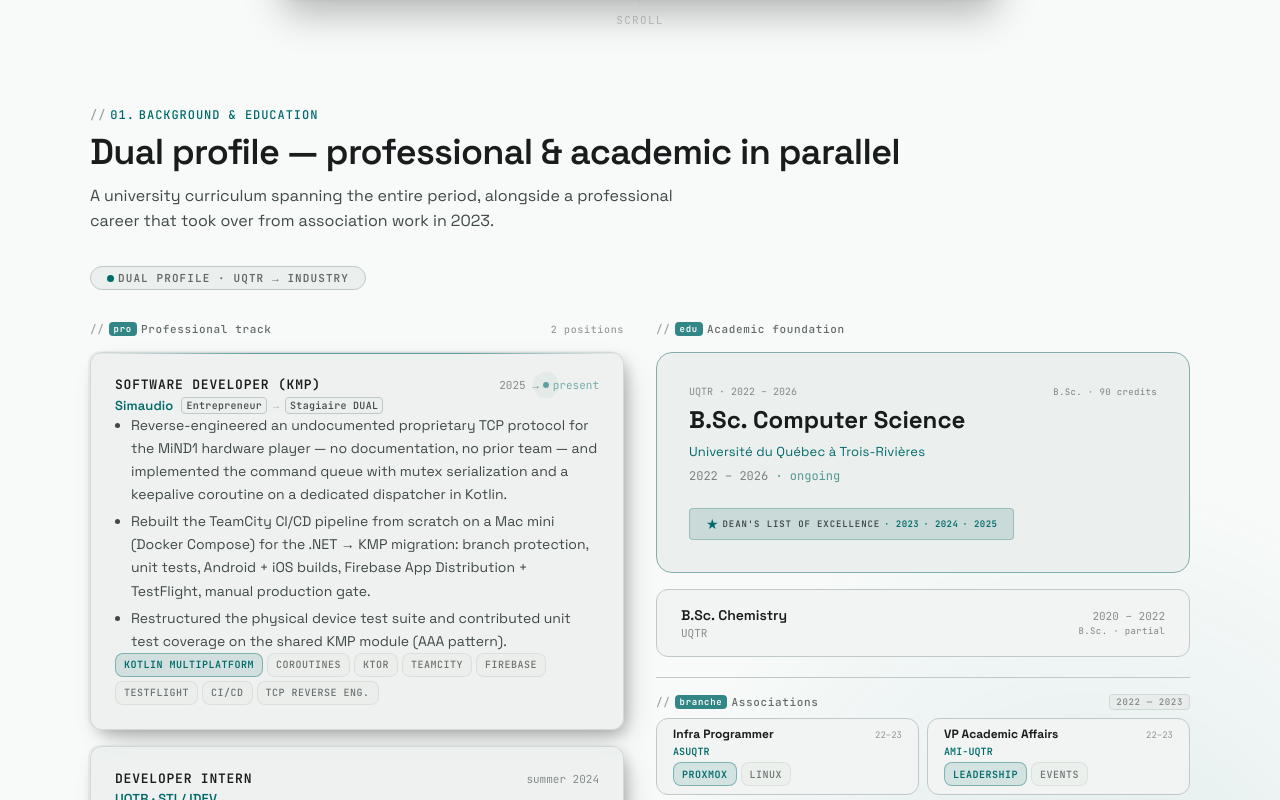
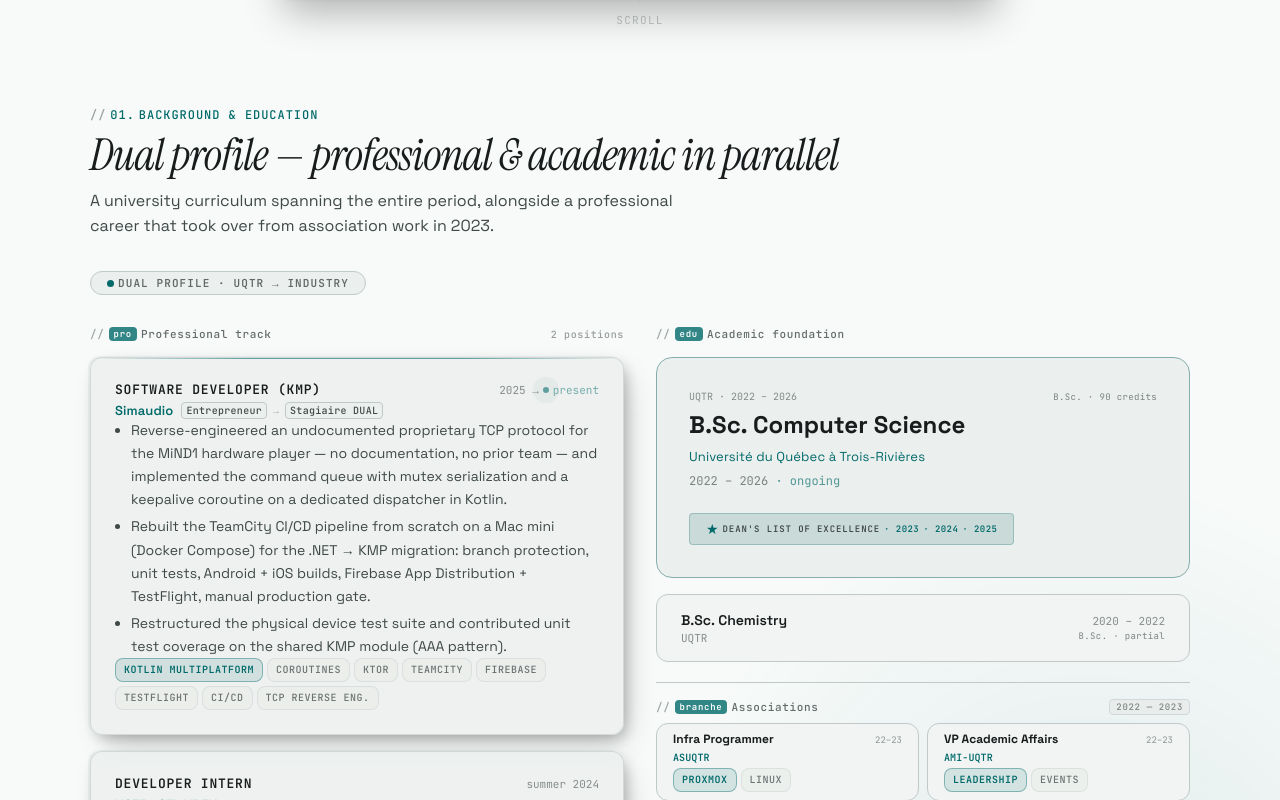
Before and after one commit to wolf-361/portfolio, an Angular app: page /#contact in a window 1280 px wide. Shown: the part 1120-1920 px from the top of the page. Built offline with nearby package versions, Linux system fonts and the light colour scheme.

Commit message:
fix: revert out-of-scope size and subtitle changes in section-header

```diff
--- a/src/app/shared/components/section-header/section-header.scss
+++ b/src/app/shared/components/section-header/section-header.scss
@@ -37,19 +37,20 @@
 // Main title
 .title {
   margin: 0 0 sp.$sm;
-  font-size: clamp(1.5rem, 3.5vw, 2.25rem);
-  font-weight: 600;
+  font-family: var(--font-display);
+  font-size: clamp(1.75rem, 4vw, 2.75rem);
+  font-weight: 400;
+  font-style: italic;
   color: sys.$on-surface;
   letter-spacing: -0.02em;
-  line-height: 1.2;
+  line-height: 1.1;
 }
 
 // Supporting subtitle
 .subtitle {
   margin: 0;
-  font-size: 1rem;
-  font-weight: 400;
+  font: sys.$body-large;
+  color: sys.$on-surface-variant;
   line-height: 1.6;
-  color: sys.$on-surface-variant;
   max-width: 60ch;
 }
```
